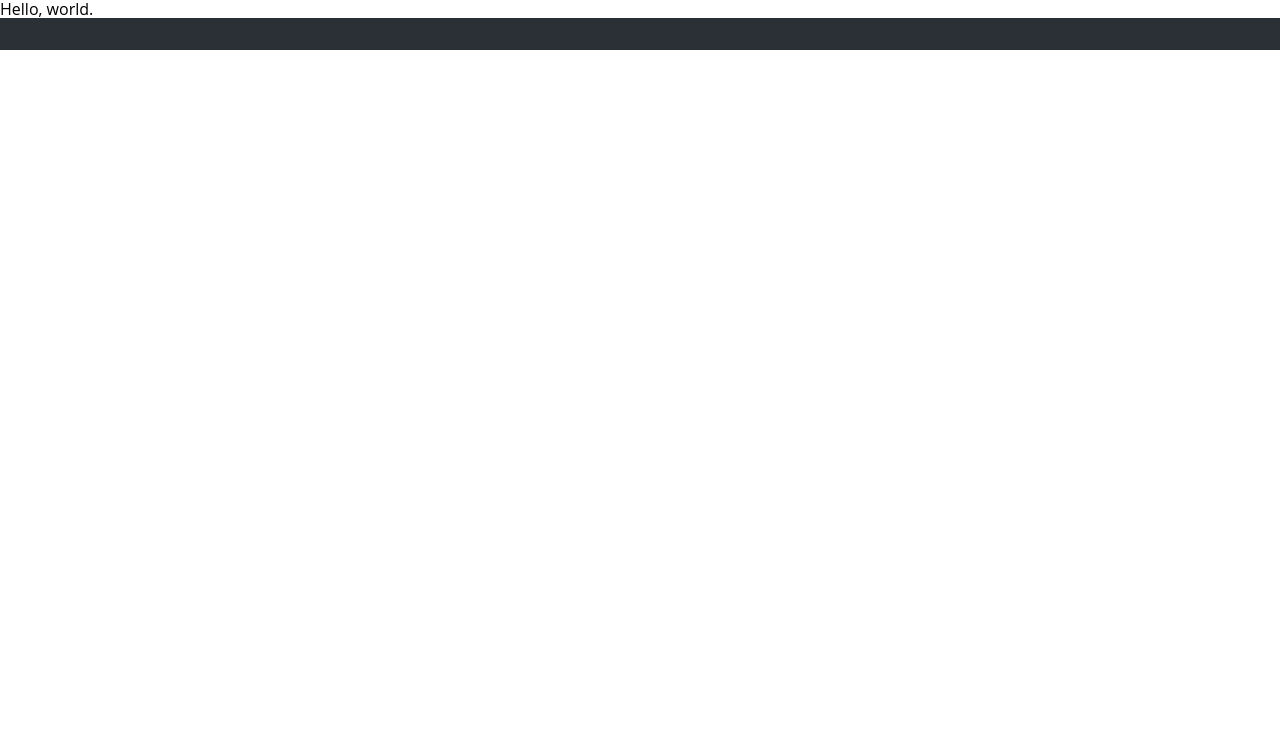
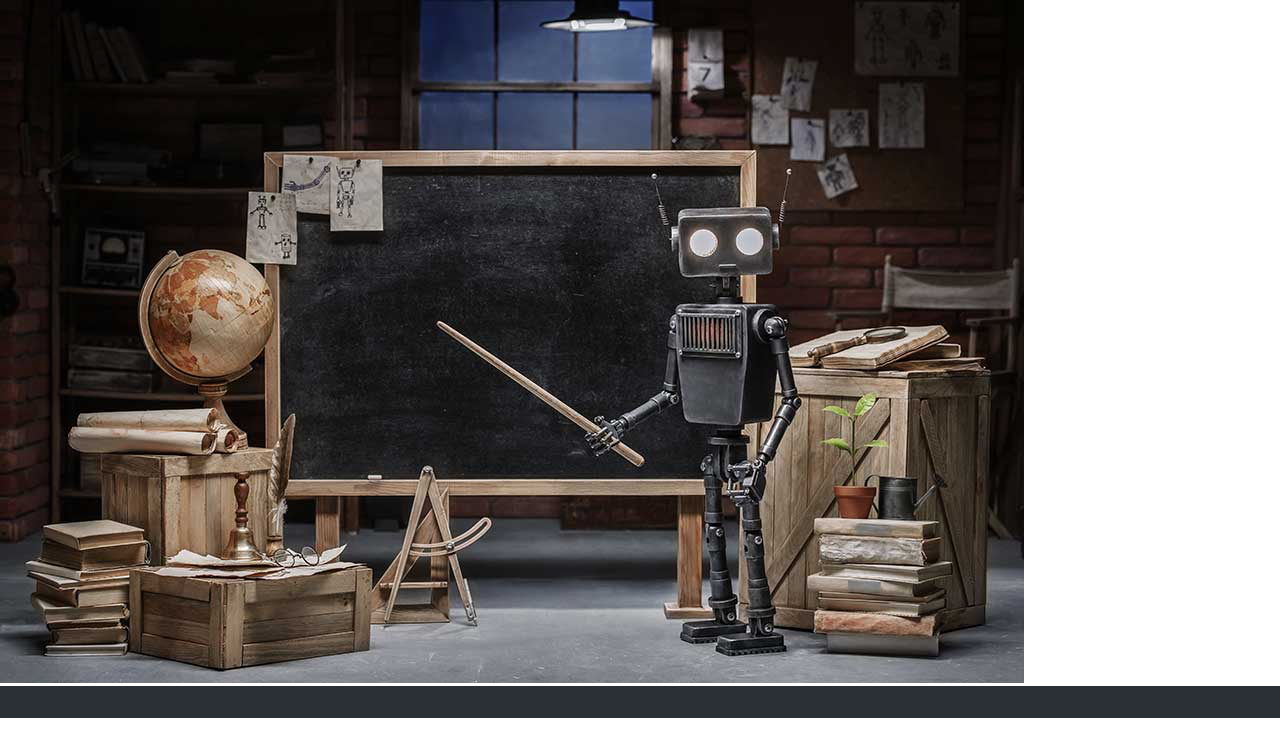
Before and after one commit to kh3222/Huang-W2-Inclass, a plain HTML site: page deploy/index.html in a window 1280 px wide. Drawn offline with nearby package versions, Linux system fonts and the light colour scheme.

Commit message:
wgwfwfdef

```diff
--- a/deploy/index.html
+++ b/deploy/index.html
@@ -18,7 +18,7 @@
 
 <body>
     <section>
-        Hello, world.
+       <img src="img/section-1/hero.jpg" alt="A robot teaching with chalk">
     </section>
     <section>
 
```
Also changed, not shown: 1 other file.
